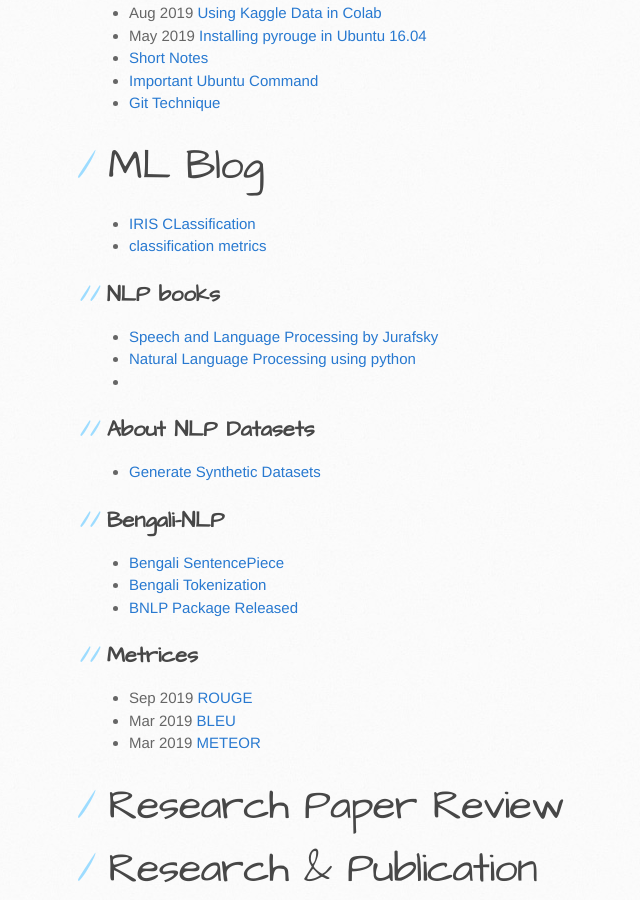
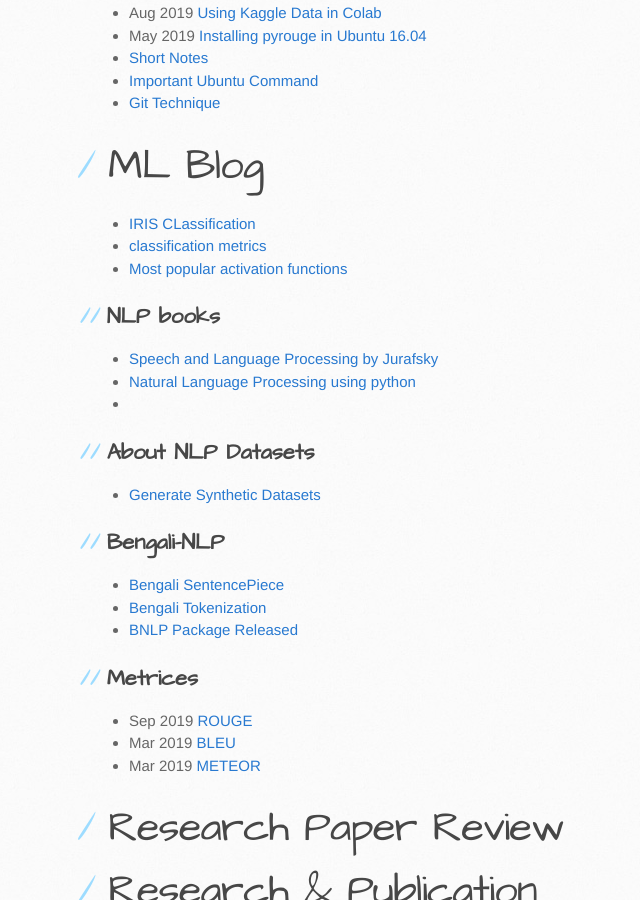
Before and after one commit to sagorbrur/sagorbrur.github.io, a Jekyll site: the page built from index.md, in a window 1280 px wide and 900 px high, scrolled down 1788 px. Shown: the whole window, without its empty margins (61-701 px from the left). Built offline with Jekyll 4.4.1, drawn with Linux system fonts in a browser that asks for light colours; our own code applies the rules of GitHub Pages for plain Markdown files.

Commit message:
Update index.md

```diff
--- a/index.md
+++ b/index.md
@@ -66,6 +66,7 @@
 # ML Blog
 * [IRIS CLassification](ml_blog/classification/iris_classification.md)
 * [classification metrics](ml_blog/metrics/classification_metrics.md)
+* [Most popular activation functions](ml_blog/activation.md)
 
 ## NLP books
 * [Speech and Language Processing by Jurafsky](https://web.stanford.edu/~jurafsky/slp3/ed3book.pdf)
```
